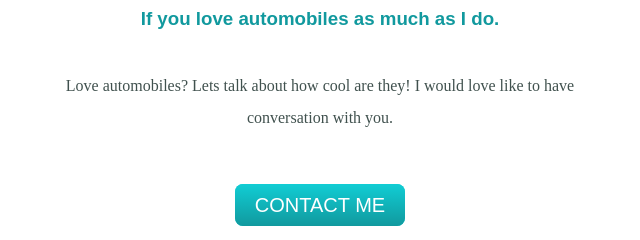
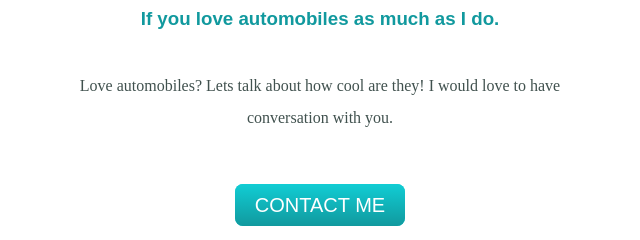
Before and after one commit to rajatRS/cv, a plain HTML site: page index.html in a window 1280 px wide. Shown: the part 2503-2743 px from the top of the page, 320-960 px from the left. Drawn offline with Linux system fonts and the light colour scheme.

Commit message:
Update index.html

```diff
--- a/index.html
+++ b/index.html
@@ -47,7 +47,7 @@
     <div class="contact-me">
       <h2>Get In Touch</h2>
       <h3>If you love automobiles as much as I do.</h3>
-      <p class="contact-message">Love automobiles? Lets talk about how cool are they! I would love like to have conversation with you.</p>
+      <p class="contact-message">Love automobiles? Lets talk about how cool are they! I would love to have conversation with you.</p>
       <a class="btn" href="mailto:rajatshukla2012.rs@email.com">CONTACT ME</a>
     </div>
   </div>
```
